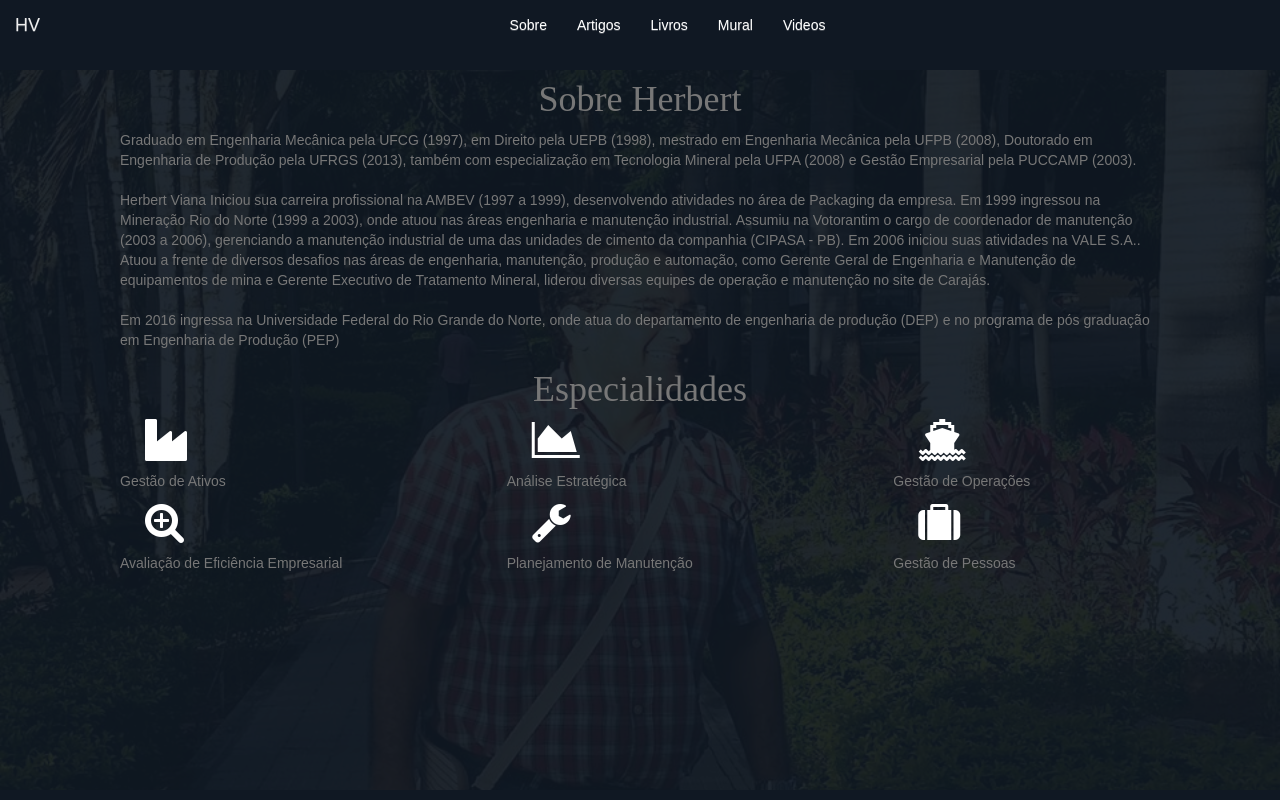
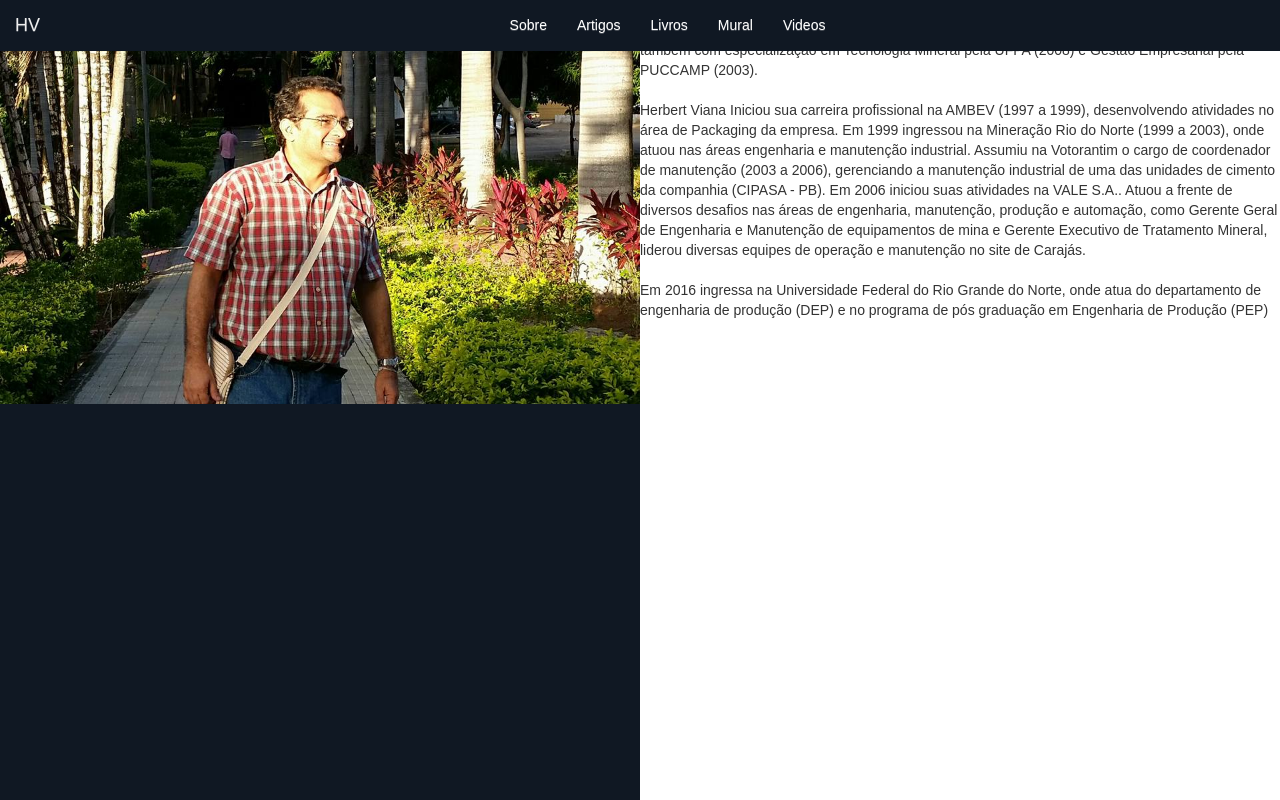
Before and after one commit to aeciolevy/HerbertBlog, a React (Create React App) app: page /about in a window 1280 px wide. Built offline with nearby package versions, Linux system fonts and the light colour scheme.

Commit message:
Build a new about page

```diff
--- a/src/pages/about.js
+++ b/src/pages/about.js
@@ -7,57 +7,75 @@ class About extends Component {
   constructor(props) {
     super(props);
   }
+          // <h1 className="about-title"> Especialidades </h1>
+          // <div className="flex-container">
+          //   <div className="flex-item">
+          //       <i className="fa fa-industry fa-3x" aria-hidden="true" style={{color: 'white'}}></i>
+          //        <span className="knowlegde"> Gestão de Ativos </span>
+          //   </div>
+          //   <div className="flex-item">
+          //       <i className="fa fa-area-chart fa-3x" aria-hidden="true" style={{color: 'white'}}></i>
+          //        <span className="knowlegde"> Análise Estratégica </span>
+          //   </div>
+          //   <div className="flex-item">
+          //       <i className="fa fa-ship fa-3x" aria-hidden="true" style={{color: 'white'}}></i>
+          //       <span className="knowlegde"> Gestão de Operações </span>
+          //   </div>
+          // </div>
+          // <div className="flex-container">
+          //   <div className="flex-item">
+          //       <i className="fa fa-search-plus fa-3x" aria-hidden="true" style={{color: 'white'}}></i>
+          //        <span className="knowlegde"> Avaliação de Eficiência Empresarial </span>
+          //   </div>
+          //   <div className="flex-item">
+          //       <i className="fa fa-wrench fa-3x" aria-hidden="true" style={{color: 'white'}}></i>
+          //        <span className="knowlegde"> Planejamento de Manutenção </span>
+          //   </div>
+          //   <div className="flex-item">
+          //       <i className="fa fa-suitcase fa-3x" aria-hidden="true" style={{color: 'white'}}></i>
+          //        <span className="knowlegde"> Gestão de Pessoas</span>
+          //   </div>
+          //   Graduado em Engenharia Mecânica pela UFCG (1997), em Direito pela UEPB (1998), mestrado em Engenharia Mecânica pela UFPB (2008), Doutorado em Engenharia de Produção pela UFRGS (2013), também com especialização em Tecnologia Mineral pela UFPA (2008) e Gestão Empresarial pela PUCCAMP (2003).
+          //   <br/><br/>Herbert Viana Iniciou sua carreira profissional  na AMBEV (1997 a 1999), desenvolvendo atividades no área de Packaging da empresa. Em 1999 ingressou na Mineração Rio do Norte (1999 a 2003), onde atuou nas áreas engenharia e manutenção industrial. Assumiu na Votorantim o cargo de coordenador de manutenção (2003 a 2006), gerenciando a manutenção industrial de uma das unidades de cimento da companhia (CIPASA - PB). Em 2006 iniciou suas atividades na VALE S.A.. Atuou a frente de diversos desafios nas áreas de engenharia, manutenção, produção e automação, como Gerente Geral de Engenharia e Manutenção de equipamentos de mina e Gerente Executivo de Tratamento Mineral, liderou diversas equipes de operação e manutenção no site de Carajás.
+          //   <br/><br/>Em 2016 ingressa na Universidade Federal do Rio Grande do Norte, onde atua do departamento de engenharia de produção (DEP) e no programa de pós graduação em Engenharia de Produção (PEP)
+          // </p>
+  render(){
 
+    const divStyle = {
+     'background-color': 'white',
+      width: '50vw',
+      height: '100vh',
+      float: 'right'
+    }
 
+    const div1Style = {
+      float: 'left'
+    }
 
-  render(){
+    const imgStyle = {
+      'max-width': '50vw'
+    }
 
     return (
       <div >
         <NavBar />
         <div className="about-container">
-          <h1 className="about-title"> Sobre Herbert </h1>
+          <div style={div1Style}>
+          <img src={require('../img/herbert.jpg')} alt="Hebert" style={imgStyle}/>
+          </div>
           <CSSTransitionGroup
           transitionName="example"
           transitionAppear={true}
           transitionAppearTimeout={1400} >
-          <p className="about-p">
-            Graduado em Engenharia Mecânica pela UFCG (1997), em Direito pela UEPB (1998), mestrado em Engenharia Mecânica pela UFPB (2008), Doutorado em Engenharia de Produção pela UFRGS (2013), também com especialização em Tecnologia Mineral pela UFPA (2008) e Gestão Empresarial pela PUCCAMP (2003).
-            <br/><br/>Herbert Viana Iniciou sua carreira profissional  na AMBEV (1997 a 1999), desenvolvendo atividades no área de Packaging da empresa. Em 1999 ingressou na Mineração Rio do Norte (1999 a 2003), onde atuou nas áreas engenharia e manutenção industrial. Assumiu na Votorantim o cargo de coordenador de manutenção (2003 a 2006), gerenciando a manutenção industrial de uma das unidades de cimento da companhia (CIPASA - PB). Em 2006 iniciou suas atividades na VALE S.A.. Atuou a frente de diversos desafios nas áreas de engenharia, manutenção, produção e automação, como Gerente Geral de Engenharia e Manutenção de equipamentos de mina e Gerente Executivo de Tratamento Mineral, liderou diversas equipes de operação e manutenção no site de Carajás.
-            <br/><br/>Em 2016 ingressa na Universidade Federal do Rio Grande do Norte, onde atua do departamento de engenharia de produção (DEP) e no programa de pós graduação em Engenharia de Produção (PEP)
+          <div style={divStyle}>
+          <p> Graduado em Engenharia Mecânica pela UFCG (1997), em Direito pela UEPB (1998), mestrado em Engenharia Mecânica pela UFPB (2008), Doutorado em Engenharia de Produção pela UFRGS (2013), também com especialização em Tecnologia Mineral pela UFPA (2008) e Gestão Empresarial pela PUCCAMP (2003).
+             <br/><br/>Herbert Viana Iniciou sua carreira profissional  na AMBEV (1997 a 1999), desenvolvendo atividades no área de Packaging da empresa. Em 1999 ingressou na Mineração Rio do Norte (1999 a 2003), onde atuou nas áreas engenharia e manutenção industrial. Assumiu na Votorantim o cargo de coordenador de manutenção (2003 a 2006), gerenciando a manutenção industrial de uma das unidades de cimento da companhia (CIPASA - PB). Em 2006 iniciou suas atividades na VALE S.A.. Atuou a frente de diversos desafios nas áreas de engenharia, manutenção, produção e automação, como Gerente Geral de Engenharia e Manutenção de equipamentos de mina e Gerente Executivo de Tratamento Mineral, liderou diversas equipes de operação e manutenção no site de Carajás.
+             <br/><br/>Em 2016 ingressa na Universidade Federal do Rio Grande do Norte, onde atua do departamento de engenharia de produção (DEP) e no programa de pós graduação em Engenharia de Produção (PEP)
           </p>
+           </div>
           </CSSTransitionGroup>
-          <h1 className="about-title"> Especialidades </h1>
-          <div className="flex-container">
-            <div className="flex-item">
-                <i className="fa fa-industry fa-3x" aria-hidden="true" style={{color: 'white'}}></i>
-                 <span className="knowlegde"> Gestão de Ativos </span>
-            </div>
-            <div className="flex-item">
-                <i className="fa fa-area-chart fa-3x" aria-hidden="true" style={{color: 'white'}}></i>
-                 <span className="knowlegde"> Análise Estratégica </span>
-            </div>
-            <div className="flex-item">
-                <i className="fa fa-ship fa-3x" aria-hidden="true" style={{color: 'white'}}></i>
-                <span className="knowlegde"> Gestão de Operações </span>
-            </div>
-          </div>
-          <div className="flex-container">
-            <div className="flex-item">
-                <i className="fa fa-search-plus fa-3x" aria-hidden="true" style={{color: 'white'}}></i>
-                 <span className="knowlegde"> Avaliação de Eficiência Empresarial </span>
-            </div>
-            <div className="flex-item">
-                <i className="fa fa-wrench fa-3x" aria-hidden="true" style={{color: 'white'}}></i>
-                 <span className="knowlegde"> Planejamento de Manutenção </span>
-            </div>
-            <div className="flex-item">
-                <i className="fa fa-suitcase fa-3x" aria-hidden="true" style={{color: 'white'}}></i>
-                 <span className="knowlegde"> Gestão de Pessoas</span>
-            </div>
           </div>
         </div>
-      </div>
     );
   }
 }
--- a/src/scss/Index.scss
+++ b/src/scss/Index.scss
@@ -9,7 +9,6 @@
 body {
   margin: 0;
   padding: 0;
-  padding-top: 70px;
   background-color: #101823;
   font-family: sans-serif;
 }
--- a/src/scss/about.scss
+++ b/src/scss/about.scss
@@ -6,12 +6,12 @@ src: local('Patrick Hand SC'), local('Patrick Hand SC'), format('ttf');
 }
 
 .about-container {
-  background-image: url('../img/herbert.jpg');
-  background-size: 100vw 100vh;
+  // background-image: url('../img/herbert.jpg');
+  // background-size: 100vw 100vh;
   width: 100vw;
-  height: 90vh;
-  box-shadow: inset 0 0 0 1000px rgba(16, 24, 35, 0.93);
-  padding: 10px 60px 10px 60px;
+  // height: 90vh;
+  // box-shadow: inset 0 0 0 1000px rgba(16, 24, 35, 0.93);
+  // padding: 10px 60px 10px 60px;
   margin: 0;
 }
 
--- a/src/styles/about.css
+++ b/src/styles/about.css
@@ -5,12 +5,7 @@
   src: local("Patrick Hand SC"), local("Patrick Hand SC"), format("ttf"); }
 
 .about-container {
-  background-image: url("../img/herbert.jpg");
-  background-size: 100vw 100vh;
   width: 100vw;
-  height: 90vh;
-  box-shadow: inset 0 0 0 1000px rgba(16, 24, 35, 0.93);
-  padding: 10px 60px 10px 60px;
   margin: 0; }
 
 .about-title {
--- a/src/styles/index.css
+++ b/src/styles/index.css
@@ -54,12 +54,7 @@
   src: local("Patrick Hand SC"), local("Patrick Hand SC"), format("ttf"); }
 
 .about-container {
-  background-image: url("../img/herbert.jpg");
-  background-size: 100vw 100vh;
   width: 100vw;
-  height: 90vh;
-  box-shadow: inset 0 0 0 1000px rgba(16, 24, 35, 0.93);
-  padding: 10px 60px 10px 60px;
   margin: 0; }
 
 .about-title {
@@ -228,6 +223,5 @@ img.img-album {
 body {
   margin: 0;
   padding: 0;
-  padding-top: 70px;
   background-color: #101823;
   font-family: sans-serif; }
```
